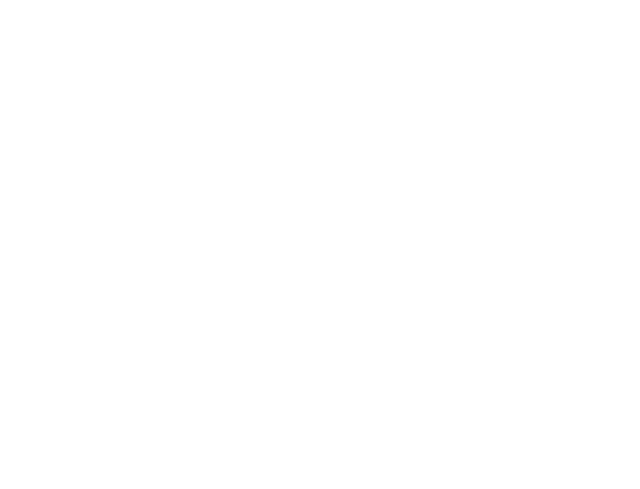
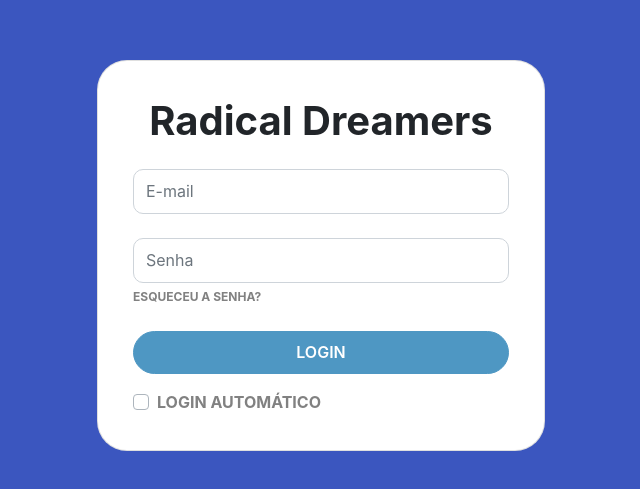
Before and after one commit to ifpi-picos/projeto-alt-f4, a Vue app: page /admin in a window 1280 px wide. Shown: the part 145-634 px from the top of the page, without its empty margins (319-959 px from the left). Built offline with nearby package versions, Linux system fonts and the light colour scheme; no server answers.

Commit message:
Area de login adicionada

```diff
--- /dev/null
+++ b/src/admin/Login.vue
@@ -0,0 +1,110 @@
+<template>
+  <div class="container-body">
+    <b-card class="container">
+      <b-form @submit.prevent="Login">
+        <h1 class="card-title text-center mb-4 mt-3" style="font-weight: 700;">
+          Radical Dreamers
+        </h1>
+
+        <b-input-group class="mb-4">
+          <b-form-input
+            v-model="email"
+            type="email"
+            required
+            placeholder="E-mail"
+            class="border-input"
+            style="height: 45px"
+          ></b-form-input>
+        </b-input-group>
+
+        <b-input-group class="mb-0">
+          <b-form-input
+            v-model="senha"
+            type="password"
+            required
+            placeholder="Senha"
+            class="border-input"
+            style="height: 45px"
+          ></b-form-input>
+        </b-input-group>
+
+        <div class="mb-4">
+          <b-link
+            href="#"
+            style="font-size: 12px; font-weight: 700; color: #818181"
+            >ESQUECEU A SENHA?</b-link
+          >
+        </div>
+
+        <b-button
+          type="submit"
+          class="mb-3"
+          block
+          pill
+          variant="primary"
+          style="height: 43px; font-weight: 600"
+          >LOGIN</b-button
+        >
+
+        <b-form-checkbox
+          name="login-automatico"
+          v-model="checked"
+          value="ativo"
+          class="mb-3"
+          style="font-weight: 700; color: #818181"
+        >
+          LOGIN AUTOMÁTICO
+        </b-form-checkbox>
+      </b-form>
+    </b-card>
+  </div>
+</template>
+
+<script>
+export default {
+  name: 'Login',
+
+  data() {
+    return {
+      email: '',
+      senha: '',
+      checked: ''
+    }
+  },
+  methods: {
+    async Login () {
+      const { email, senha } = this
+
+      try {
+        const res = await this.$firebase.auth().signInWithEmailAndPassword(email, senha)
+
+        console.log(res)
+      } catch (error) {
+        console.log(error)
+      }
+
+    }
+  }
+}
+</script>
+
+<style scoped>
+.container-body {
+  width: 100vw;
+  height: 100vh;
+  background: #3b56bf;
+
+  display: flex;
+  justify-content: center;
+  align-items: center;
+}
+
+.border-input {
+  border-radius: 10px;
+}
+
+.card {
+  width: 35%;
+  border-radius: 30px;
+}
+</style>
--- a/src/firebase/index.js
+++ b/src/firebase/index.js
@@ -3,12 +3,12 @@ import 'firebase/auth'
 import 'firebase/firestore'
 
 const firebaseConfig = {
-  apiKey: 'AIzaSyBmqsO94Y51nrhUcLtWe8vMzc-aAFWgyC8',
-  authDomain: 'radical-dreamers-2020.firebaseapp.com',
-  projectId: 'radical-dreamers-2020',
-  storageBucket: 'radical-dreamers-2020.appspot.com',
-  messagingSenderId: '304984348408',
-  appId: '1:304984348408:web:f0c369e162e59e7d0ecd0d'
+  apiKey: process.env.VUE_APP_API_KEY,
+  authDomain: process.env.VUE_APP_AUTH_DOMAIN,
+  projectId: process.env.VUE_APP_PROJECT_ID,
+  storageBucket: process.env.VUE_APP_STORAGE_BUCKET,
+  messagingSenderId: process.env.VUE_APP_MESSAGING_SENDER_ID,
+  appId: process.env.VUE_APP_APP_ID
 }
 
 const firebaseApp = firebase.initializeApp(firebaseConfig)
--- a/src/main.js
+++ b/src/main.js
@@ -1,11 +1,11 @@
 import Vue from 'vue'
 import App from './App.vue'
 import './registerServiceWorker'
-import router from './router'
+import router from './router/index.js'
 import store from './store'
 
 import { BootstrapVue } from 'bootstrap-vue'
-import firebaseApp from './firebase'
+import firebaseApp from './firebase/index'
 
 Vue.use(BootstrapVue)
 Vue.use(firebaseApp)
--- a/src/router/index.js
+++ b/src/router/index.js
@@ -13,39 +13,44 @@ const routes = [{
     path: '/home',
     name: 'Home',
     component: () =>
-                import ('../views/Home.vue')
+      import('../views/Home.vue')
   },
   {
     path: '/games',
     name: 'Games',
     component: () =>
-                import ('../views/Games.vue')
+      import('../views/Games.vue')
   },
   {
     path: '/game/:id',
     name: 'Game',
     component: () =>
-                import ('../views/Game.vue')
+      import('../views/Game.vue')
   },
   {
     path: '/noticias',
     name: 'Noticias',
     component: () =>
-                import ('../views/Noticias.vue')
+      import('../views/Noticias.vue')
   },
   {
     path: '/sobre',
     name: 'Sobre',
     component: () =>
-                import ('../views/Sobre.vue')
+      import('../views/Sobre.vue')
   },
   {
     path: '/contato',
     name: 'Contato',
     component: () =>
-                import ('../views/Contato.vue')
+      import('../views/Contato.vue')
   }
   ]
+},
+{
+  path: '/admin',
+  name: 'admin',
+  component: () => import('../admin/Login.vue')
 }]
 
 const router = new VueRouter({
```
Also changed, not shown: 1 other file (tests, documents, lock files or other folders). Lines whose indentation alone changed are shown as unchanged.
